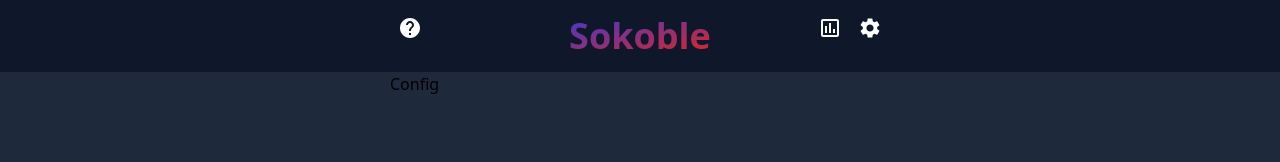
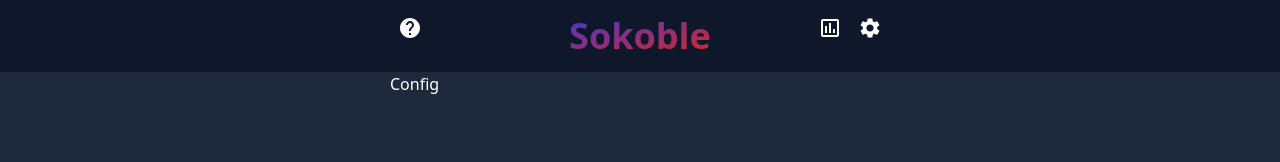
Before and after one commit to MrAxf/sokoble, a React (Vite) app: page /sokoble/config in a window 1280 px wide. Shown: the top 162 px of the page. Built offline with nearby package versions, Linux system fonts and the light colour scheme.

Commit message:
animation

```diff
--- a/src/App.tsx
+++ b/src/App.tsx
@@ -1,8 +1,11 @@
+import { AnimatePresence, motion } from 'framer-motion'
 import { ReactNode, Suspense, lazy } from 'react'
 import { MdHelp, MdOutlinePoll, MdSettings } from 'react-icons/md'
-import { Link, Route, Router, Switch } from 'wouter'
+import { Link, Route, Router, Switch, useLocation } from 'wouter'
 
-const loadingFallback = (): ReactNode => <p>Loading...</p>
+const loadingFallback = (): ReactNode => (
+  <div className="text-white tex-xl">Loading...</div>
+)
 
 const Index = lazy(() => import('./pages/Index'))
 const Stats = lazy(() => import('./pages/Stats'))
@@ -10,6 +13,8 @@ const Config = lazy(() => import('./pages/Config'))
 const Help = lazy(() => import('./pages/Help'))
 
 function App() {
+  const [location] = useLocation()
+
   return (
     <Router base="/sokoble">
       <div className="flex h-screen flex-col">
@@ -43,7 +48,15 @@ function App() {
           </nav>
         </header>
         <main className="flex-auto bg-slate-800">
-          <div className="h-full w-full max-w-[500px] mx-auto">
+          <AnimatePresence initial={false} exitBeforeEnter>
+            <motion.div
+              key={location}
+              initial={{ opacity: 0, x: '-100%' }}
+              animate={{ opacity: 1, x: 0 }}
+              exit={{ opacity: 0, x: '100%' }}
+              transition={{ duration: 0.3 }}
+              className="h-full w-full max-w-[500px] mx-auto"
+            >
               <Suspense fallback={loadingFallback()}>
                 <Switch>
                   <Route path="/">{() => <Index />}</Route>
@@ -53,7 +66,8 @@ function App() {
                   <Route>404 Page not found</Route>
                 </Switch>
               </Suspense>
-          </div>
+            </motion.div>
+          </AnimatePresence>
         </main>
         <footer className="flex flex-none flex-row justify-center bg-slate-900 py-1">
           <span className="text-center text-sm text-white">ⓒAxford 2022</span>
--- a/src/pages/Config.tsx
+++ b/src/pages/Config.tsx
@@ -1,5 +1,3 @@
 export default function Config() {
-  return (
-    <h1>Config</h1>
-  )
+  return <div className="text-white tex-xl">Config</div>
 }
--- a/src/pages/Help.tsx
+++ b/src/pages/Help.tsx
@@ -1,5 +1,3 @@
 export default function Help() {
-  return (
-    <div>Help</div>
-  )
+  return <div className="text-white tex-xl">Help</div>
 }
--- a/src/pages/Index.tsx
+++ b/src/pages/Index.tsx
@@ -1,8 +1,8 @@
-import SokobanGame from "../components/SokobanGame";
+import SokobanGame from '../components/SokobanGame'
 
 export default function Index() {
   return (
-    <div>Hola</div>
+    <div className="text-white tex-xl">Hola</div>
     // <SokobanGame
     //   board={{
     //     board: [
--- a/src/pages/Stats.tsx
+++ b/src/pages/Stats.tsx
@@ -1,5 +1,3 @@
 export default function Stats() {
-  return (
-    <div>stats</div>
-  )
+  return <div className="text-white tex-xl">Stats</div>
 }
```
Lines whose indentation alone changed are shown as unchanged.
